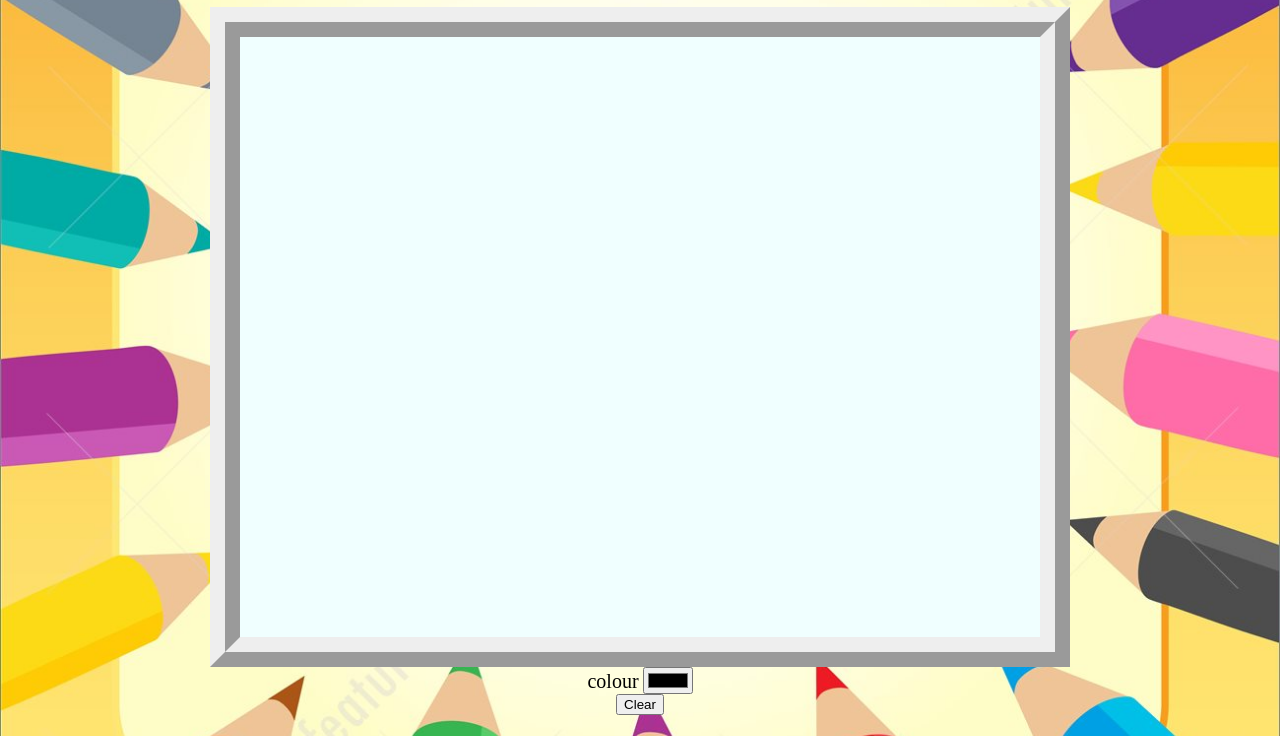
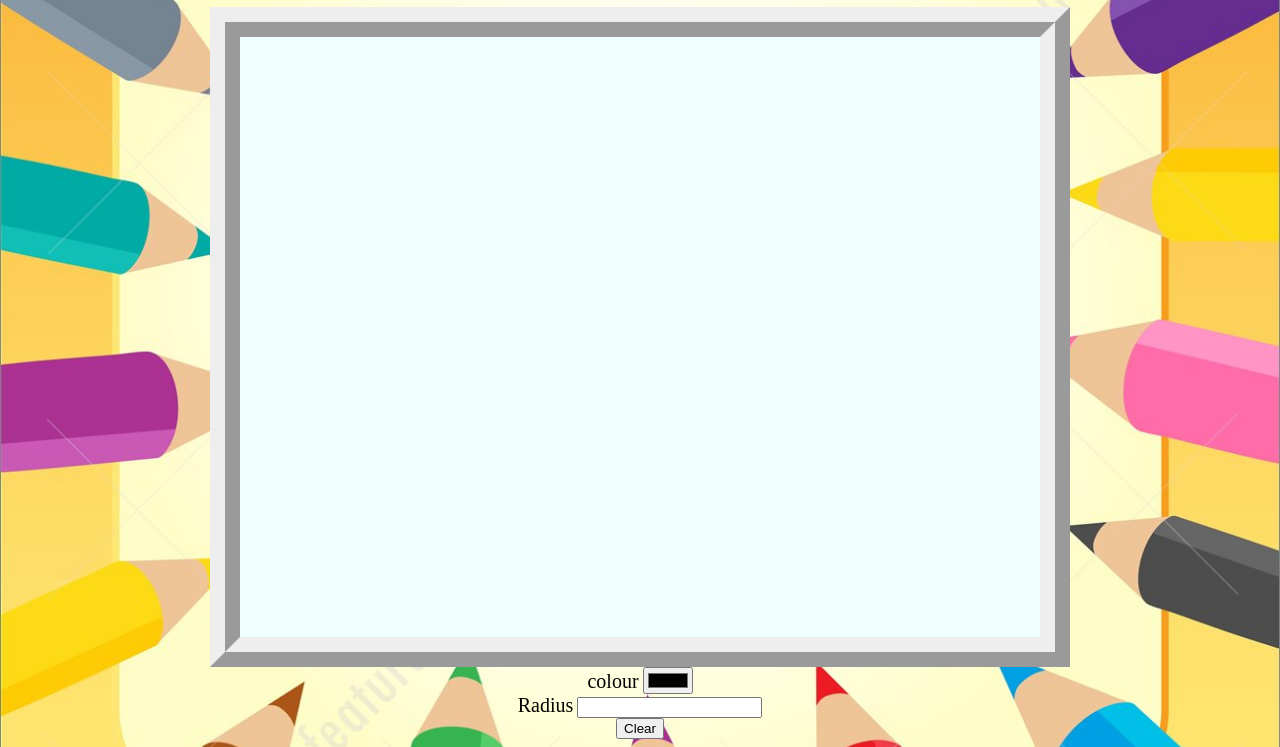
Before and after one commit to Pranav-H-715/Circles, a plain HTML site: page index.html in a window 1280 px wide. Shown: the part 64-811 px from the top of the page. Drawn offline with Linux system fonts and the light colour scheme.

Commit message:
Update index.html

```diff
--- a/index.html
+++ b/index.html
@@ -12,6 +12,9 @@
         <span>colour</span>
         <input type="color" id="colour">
         <br>
+        <span>Radius</span>
+        <input type="number" id="radius">
+        <br>
         <button onclick="clearArea()">Clear</button>
     </center>
     <script src="main.js"></script>
```
